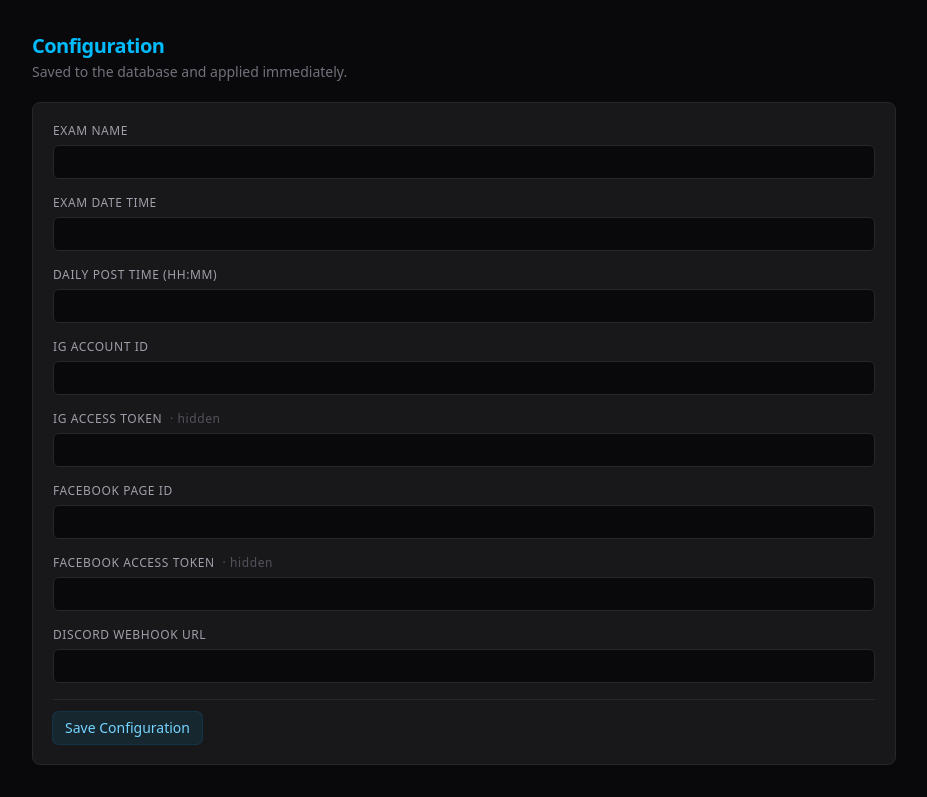
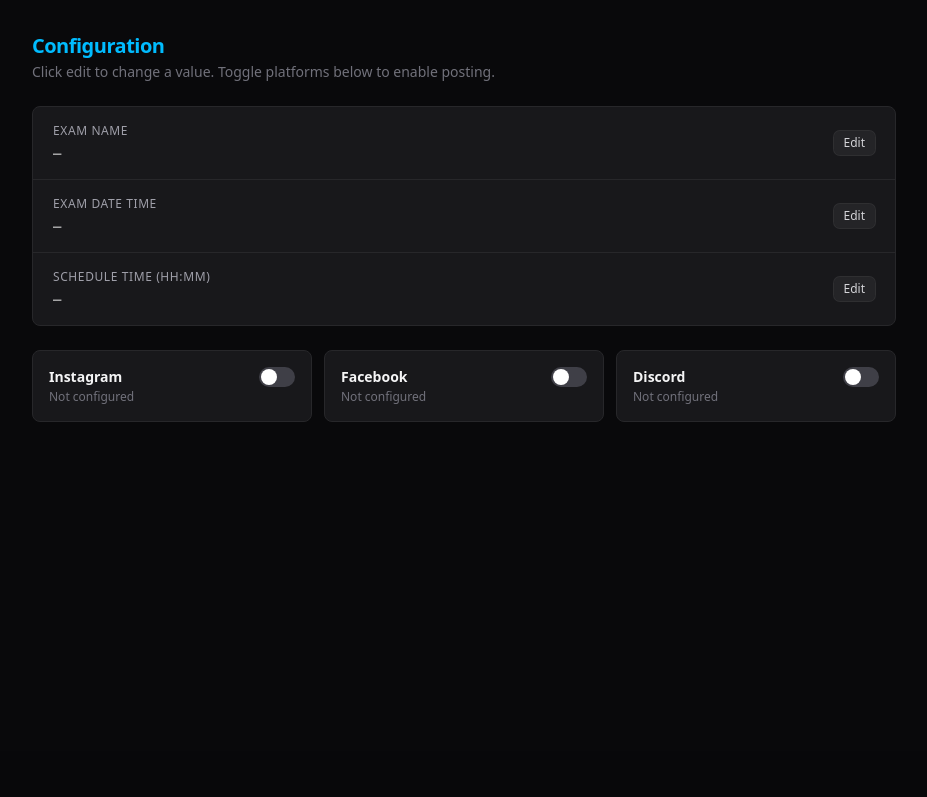
Before and after one commit to ycy-0510/exam-countdown, a FastAPI app: page /config in a window 1280 px wide. Shown: the part 49-846 px from the top of the page, without its empty margins (176-1103 px from the left). After the commit the page ends 471 px from the top, so only its background shows below. Run offline with FastAPI, Linux system fonts and the light colour scheme.

Commit message:
feat: add platform testing and configuration management to web UI

```diff
--- a/src/web/app.py
+++ b/src/web/app.py
@@ -3,6 +3,7 @@ from pathlib import Path
 from fastapi import FastAPI
 from fastapi.templating import Jinja2Templates
 from fastapi.responses import RedirectResponse
+from fastapi.staticfiles import StaticFiles
 
 from .db import init_db
 from . import scheduler
@@ -23,6 +24,10 @@ async def lifespan(app: FastAPI):
 
 app = FastAPI(lifespan=lifespan)
 
+STATIC_DIR = WEB_DIR / "static"
+app.mount("/static", StaticFiles(directory=str(STATIC_DIR)), name="static")
+
+
 @app.get("/")
 async def root():
     return RedirectResponse(url="/config")
--- a/src/web/routes/config.py
+++ b/src/web/routes/config.py
@@ -1,46 +1,118 @@
 from fastapi import APIRouter, Request, Form
 from fastapi.responses import HTMLResponse, RedirectResponse
+from fastapi import HTTPException
+from pydantic import BaseModel
 from ..app import templates
-from ..repository import get_all_configs, upsert_config_bulk, set_schedule_time_in_db
+from ..repository import (
+    get_all_configs,
+    set_schedule_time_in_db,
+    upsert_config,
+    upsert_config_bulk,
+    set_schedule_time_in_db,
+    set_platform_enabled,
+    PLATFORMS,
+)
 from .. import scheduler
+from core.ig_publisher import test_instagram
+from core.fb_publisher import test_facebook
+from core.discord_publisher import test_discord
 
 router = APIRouter(prefix="/config", tags=["config"])
 
-CONFIG_FIELDS = [
+GENERAL_FIELDS = [
     ("exam_name", "Exam Name", "text"),
     ("exam_date_time", "Exam Date Time", "text"),
-    ("schedule_time", "Daily Post Time (HH:MM)", "text"),
-    ("instagram_account_id", "IG Account ID", "text"),
-    ("instagram_access_token", "IG Access Token", "password"),
-    ("facebook_page_id", "Facebook Page ID", "text"),
-    ("facebook_access_token", "Facebook Access Token", "password"),
-    ("discord_webhook_url", "Discord Webhook URL", "text"),
+    ("schedule_time", "Schedule Time (HH:MM)", "text"),
 ]
+
+PLATFORM_FIELDS = {
+    "instagram": [
+        ("instagram_account_id", "Instagram Account ID", "text"),
+        ("instagram_access_token", "Instagram Access Token", "password"),
+    ],
+    "facebook": [
+        ("facebook_page_id", "Facebook Page ID", "text"),
+        ("facebook_access_token", "Facebook Access Token", "password"),
+    ],
+    "discord": [
+        ("discord_webhook_url", "Discord Webhook URL", "url"),
+    ],
+}
 
 
 @router.get("", response_class=HTMLResponse)
-async def show_config(request: Request, message: str | None = None):
+async def show_config(request: Request):
     values = get_all_configs()
+    platforms_state = [
+        {
+            "name": platform.capitalize(),
+            "key": platform,
+            "enabled": values.get(f"{platform}_enabled", "false") == "true",
+            "fields": PLATFORM_FIELDS[platform],
+            "configured": all(
+                values.get(field[0]) for field in PLATFORM_FIELDS[platform]
+            ),
+        }
+        for platform in PLATFORMS
+    ]
     return templates.TemplateResponse(
         request=request,
         name="config.html",
         context={
-            "fields": CONFIG_FIELDS,
+            "general_fields": GENERAL_FIELDS,
+            "platforms": platforms_state,
             "values": values,
-            "message": message,
         },
     )
 
-@router.post("")
-async def save_config(request: Request):
-    form = await request.form()
-    items = {key: str(form.get(key,"")) for key, _ ,_ in CONFIG_FIELDS}
+class FieldUpdate(BaseModel):
+    key: str
+    value: str
 
-    try:
-        set_schedule_time_in_db(items["schedule_time"])
-    except ValueError as e:
-        return RedirectResponse(url=f"/config?message=Invalid schedule time format: {e}", status_code=303)
 
+@router.post("/field")
+async def update_field(payload: FieldUpdate):
+    if payload.key == "schedule_time":
+        try:
+            set_schedule_time_in_db(payload.value)
+            scheduler.apply_schedule_from_db()
+        except ValueError as e:
+            raise HTTPException(status_code=400, detail=f"Invalid schedule time format: {e}")
+    else:
+        upsert_config(payload.key, payload.value)
+    return {"ok": True}
+
+class PlatformUpdate(BaseModel):
+    fields: dict[str, str]
+
+@router.post("/platform/{platform}")
+async def update_platform(platform: str, payload: PlatformUpdate):
+    if platform not in PLATFORMS:
+        raise HTTPException(status_code=404, detail=f"Unknown platform: {platform}")
+    excepted_keys = {f[0] for f in PLATFORM_FIELDS[platform]}
+    items = {k:v for k,v in payload.fields.items() if k in excepted_keys}
     upsert_config_bulk(items)
-    scheduler.apply_schedule_from_db()
-    return RedirectResponse(url="/config?message=Configuration saved successfully", status_code=303)
+    return {"ok": True}
+
+class PlatformToggle(BaseModel):
+    enabled: bool
+
+@router.post("/platform/{platform}/toggle")
+async def toggle_platform(platform: str, payload: PlatformToggle):
+    if platform not in PLATFORMS:
+        raise HTTPException(status_code=404, detail=f"Unknown platform: {platform}")
+    set_platform_enabled(platform, payload.enabled)
+    return {"ok": True, "enabled": payload.enabled}
+
+@router.post("/test/{platform}")
+async def test_platform(platform: str,payload: PlatformUpdate):
+    f = payload.fields
+    if platform == "instagram":
+        ok, msg = test_instagram(f.get("instagram_account_id", ""), f.get("instagram_access_token", ""))
+    elif platform == "facebook":
+        ok, msg = test_facebook(f.get("facebook_page_id", ""), f.get("facebook_access_token", ""))
+    elif platform == "discord":
+        ok, msg = test_discord(f.get("discord_webhook_url", ""))
+    else:
+        raise HTTPException(status_code=404, detail=f"Unknown platform: {platform}")
+    return {"success": ok, "message": msg}
--- /dev/null
+++ b/src/web/static/config.js
@@ -0,0 +1,130 @@
+// Inline edit
+document.querySelectorAll('[data-field-row]').forEach(row => {
+    const key = row.dataset.key;
+    const view = row.querySelector('[data-view]');
+    const input = row.querySelector('[data-edit]');
+    const editBtn = row.querySelector('[data-edit-btn]');
+    const saveBtn = row.querySelector('[data-save-btn]');
+    const cancelBtn = row.querySelector('[data-cancel-btn]');
+
+    function enterEdit() {
+        input.value = view.textContent.trim() === '—' ? '' : view.textContent.trim();
+        view.classList.add('hidden');
+        input.classList.remove('hidden');
+        editBtn.classList.add('hidden');
+        saveBtn.classList.remove('hidden');
+        cancelBtn.classList.remove('hidden');
+        input.focus();
+    }
+
+    function exitEdit(newValue) {
+        if (newValue !== undefined) view.textContent = newValue || '—';
+        view.classList.remove('hidden');
+        input.classList.add('hidden');
+        editBtn.classList.remove('hidden');
+        saveBtn.classList.add('hidden');
+        cancelBtn.classList.add('hidden');
+    }
+
+    editBtn.addEventListener('click', enterEdit);
+    cancelBtn.addEventListener('click', () => exitEdit());
+    saveBtn.addEventListener('click', async () => {
+        const value = input.value.trim();
+        const res = await fetch('/config/field', {
+            method: 'POST',
+            headers: { 'Content-Type': 'application/json' },
+            body: JSON.stringify({ key, value }),
+        });
+        if (res.ok) {
+            exitEdit(value);
+        } else {
+            const err = await res.json().catch(() => ({}));
+            alert(`Save failed: ${err.detail || res.status}`);
+        }
+    });
+});
+
+// Platform toggle
+document.querySelectorAll('[data-platform-toggle]').forEach(toggle => {
+    toggle.addEventListener('change', async (e) => {
+        const platform = e.target.dataset.platform;
+        const enabled = e.target.checked;
+        const res = await fetch(`/config/platform/${platform}/toggle`, {
+            method: 'POST',
+            headers: { 'Content-Type': 'application/json' },
+            body: JSON.stringify({ enabled }),
+        });
+        if (!res.ok) {
+            e.target.checked = !enabled; // revert on failure
+            alert('Toggle failed');
+        }
+    });
+});
+
+//  Modal
+const modal = document.getElementById('platform-modal');
+const modalTitle = modal.querySelector('[data-modal-title]');
+const modalFields = modal.querySelector('[data-modal-fields]');
+const modalResult = modal.querySelector('[data-modal-result]');
+const modalSave = modal.querySelector('[data-modal-save]');
+const modalTest = modal.querySelector('[data-modal-test]');
+modal.querySelectorAll('[data-modal-close]').forEach(b => b.addEventListener('click', () => modal.close()));
+
+const platformsData = JSON.parse(document.getElementById('platform-fields-data').textContent);
+let currentPlatform = null;
+
+function openModal(platform) {
+    currentPlatform = platform;
+    const data = platformsData[platform];
+    modalTitle.textContent = data.name;
+    modalFields.innerHTML = data.fields.map(f => `
+        <div>
+            <label class="block text-xs font-medium text-zinc-400 uppercase tracking-wider mb-1.5">${f.label}</label>
+            <input type="${f.type}" name="${f.key}" value="${data.values[f.key] || ''}"
+                class="block w-full rounded-md bg-zinc-950 border border-zinc-800 text-zinc-100 px-3 py-1.5 text-sm
+                       focus:border-sky-500 focus:ring-2 focus:ring-sky-500/20 focus:outline-none transition" />
+        </div>
+    `).join('');
+    modalResult.classList.add('hidden');
+    modal.showModal();
+}
+
+function collectFields() {
+    const fields = {};
+    modalFields.querySelectorAll('input').forEach(inp => fields[inp.name] = inp.value.trim());
+    return fields;
+}
+
+function showResult(ok, msg) {
+    modalResult.classList.remove('hidden', 'text-emerald-400', 'text-rose-400');
+    modalResult.classList.add(ok ? 'text-emerald-400' : 'text-rose-400');
+    modalResult.textContent = msg;
+}
+
+modalSave.addEventListener('click', async () => {
+    const res = await fetch(`/config/platform/${currentPlatform}`, {
+        method: 'POST',
+        headers: { 'Content-Type': 'application/json' },
+        body: JSON.stringify({ fields: collectFields() }),
+    });
+    if (res.ok) {
+        location.reload();
+    } else {
+        showResult(false, 'Save failed');
+    }
+});
+
+modalTest.addEventListener('click', async () => {
+    showResult(true, 'Testing…');
+    const res = await fetch(`/config/test/${currentPlatform}`, {
+        method: 'POST',
+        headers: { 'Content-Type': 'application/json' },
+        body: JSON.stringify({ fields: collectFields() }),
+    });
+    const data = await res.json();
+    showResult(data.ok, data.message);
+});
+
+document.querySelectorAll('[data-platform-card]').forEach(card => {
+    card.addEventListener('click', () => openModal(card.dataset.platform));
+});
--- a/src/web/templates/config.html
+++ b/src/web/templates/config.html
@@ -2,34 +2,104 @@
 {% block title %}Configuration | Exam Countdown{% endblock %}
 
 {% block content %}
-<div class="mb-5">
+<div class="mb-6">
     <h1 class="text-xl font-semibold text-sky-400 tracking-tight">Configuration</h1>
-    <p class="text-sm text-zinc-500 mt-0.5">Saved to the database and applied immediately.</p>
+    <p class="text-sm text-zinc-500 mt-0.5">Click edit to change a value. Toggle platforms below to enable posting.</p>
 </div>
 
-<form method="post" class="bg-zinc-900 rounded-lg border border-zinc-800 p-5 space-y-4">
-    {% for field_name, field_label, field_type in fields %}
-    <div>
-        <label for="{{ field_name }}" class="block text-xs font-medium text-zinc-400 mb-1.5 uppercase tracking-wider">
-            {{ field_label }}
-            {% if field_type == 'password' %}
-            <span class="ml-1 text-zinc-600 normal-case font-normal">· hidden</span>
-            {% endif %}
-        </label>
-        <input type="{{ field_type }}" id="{{ field_name }}" name="{{ field_name }}"
-            value="{{ values.get(field_name, '') }}" autocomplete="off" class="block w-full rounded-md bg-zinc-950 border border-zinc-800 text-zinc-100 px-3 py-1.5 text-sm
-                   placeholder:text-zinc-600
-                   focus:border-sky-500 focus:ring-2 focus:ring-sky-500/20 focus:outline-none
-                   transition">
+<!-- Inline edit -->
+<section class="bg-zinc-900 rounded-lg border border-zinc-800 mb-6 divide-y divide-zinc-800">
+    {% for key, label, type in general_fields %}
+    <div class="px-5 py-4 flex items-center gap-4" data-field-row data-key="{{ key }}">
+        <div class="flex-1 min-w-0">
+            <div class="text-xs font-medium text-zinc-400 uppercase tracking-wider mb-1">{{ label }}</div>
+
+            <!-- View mode -->
+            <div class="text-sm text-zinc-100 font-mono" data-view>
+                {{ values.get(key, '') or '—' }}
+            </div>
+
+            <!-- Edit mode -->
+            <input type="{{ type }}" value="{{ values.get(key, '') }}" class="hidden block w-full rounded-md bg-zinc-950 border border-zinc-800 text-zinc-100 px-3 py-1.5 text-sm
+                       focus:border-sky-500 focus:ring-2 focus:ring-sky-500/20 focus:outline-none transition"
+                data-edit>
+        </div>
+
+        <button type="button"
+            class="text-xs px-2.5 py-1 rounded-md bg-zinc-100/5 text-zinc-300 ring-1 ring-zinc-100/10 hover:bg-zinc-100/10 transition"
+            data-edit-btn>Edit</button>
+
+        <button type="button"
+            class="hidden text-xs px-2.5 py-1 rounded-md bg-sky-500/10 text-sky-300 ring-1 ring-sky-500/20 hover:bg-sky-500/15 transition"
+            data-save-btn>Save</button>
+
+        <button type="button" class="hidden text-xs px-2.5 py-1 rounded-md text-zinc-500 hover:text-zinc-300 transition"
+            data-cancel-btn>Cancel</button>
     </div>
     {% endfor %}
+</section>
 
-    <div class="pt-3 border-t border-zinc-800">
-        <button type="submit" class="inline-flex items-center px-3 py-1.5 rounded-md bg-sky-500/10 text-sky-300 ring-1 ring-sky-500/20 text-sm font-medium
-                   hover:bg-sky-500/15 hover:text-sky-200 focus:outline-none focus:ring-2 focus:ring-sky-500/40
-                   transition">
-            Save Configuration
-        </button>
+<!-- card-platform -->
+<section class="grid grid-cols-1 md:grid-cols-3 gap-3 mb-6">
+    {% for p in platforms %}
+    <div class="bg-zinc-900 rounded-lg border border-zinc-800 p-4 flex items-start gap-3
+                hover:border-zinc-700 cursor-pointer transition" data-platform-card data-platform="{{ p.key }}">
+        <div class="flex-1 min-w-0">
+            <div class="text-sm font-semibold text-zinc-100">{{ p.name }}</div>
+            <div class="text-xs text-zinc-500 mt-0.5">
+                {% if p.configured %}Configured{% else %}Not configured{% endif %}
+            </div>
+        </div>
+
+        <!-- Toggle switch -->
+        <label class="relative inline-flex items-center cursor-pointer shrink-0" onclick="event.stopPropagation()">
+            <input type="checkbox" class="sr-only peer" data-platform-toggle data-platform="{{ p.key }}" {% if p.enabled
+                %}checked{% endif %}>
+            <div class="w-9 h-5 bg-zinc-700 rounded-full peer-checked:bg-sky-500/60
+                        after:content-[''] after:absolute after:top-0.5 after:left-0.5
+                        after:bg-white after:rounded-full after:h-4 after:w-4 after:transition
+                        peer-checked:after:translate-x-4"></div>
+        </label>
     </div>
-</form>
+    {% endfor %}
+</section>
+
+<!-- modal -->
+<dialog id="platform-modal"
+    class="bg-zinc-900 text-zinc-200 rounded-lg border border-zinc-800 p-0 backdrop:bg-black/60 backdrop:backdrop-blur-sm w-full max-w-md m-auto inset-0 ">
+    <div class="p-5 border-b border-zinc-800 flex items-center justify-between">
+        <h2 class="text-sm font-semibold text-sky-400" data-modal-title>—</h2>
+        <button type="button" class="text-zinc-500 hover:text-zinc-200" data-modal-close>✕</button>
+    </div>
+    <div class="p-5 space-y-4" data-modal-fields></div>
+    <div class="p-5 border-t border-zinc-800 flex items-center justify-between gap-3">
+        <button type="button"
+            class="text-xs px-2.5 py-1.5 rounded-md bg-zinc-100/5 text-zinc-300 ring-1 ring-zinc-100/10 hover:bg-zinc-100/10 transition"
+            data-modal-test>Test</button>
+        <div class="flex items-center gap-2">
+            <button type="button" class="text-xs px-2.5 py-1.5 rounded-md text-zinc-500 hover:text-zinc-300"
+                data-modal-close>Cancel</button>
+            <button type="button"
+                class="text-xs px-3 py-1.5 rounded-md bg-sky-500/10 text-sky-300 ring-1 ring-sky-500/20 hover:bg-sky-500/15 transition"
+                data-modal-save>Save</button>
+        </div>
+    </div>
+    <div class="px-5 pb-5 text-xs hidden" data-modal-result></div>
+</dialog>
+
+<script id="platform-fields-data" type="application/json">
+{
+{% for p in platforms %}
+"{{ p.key }}": {
+    "name": "{{ p.name }}",
+    "fields": [{% for fk, fl, ft in p.fields %}{"key": "{{ fk }}", "label": "{{ fl }}", "type": "{{ ft }}"}{% if not loop.last %},{% endif %}{% endfor %}],
+    "values": {
+        {% for fk, fl, ft in p.fields %}"{{ fk }}": {{ (values.get(fk) or '')|tojson }}{% if not loop.last %},{% endif %}{% endfor %}
+    }
+}{% if not loop.last %},{% endif %}
+{% endfor %}
+}
+</script>
+
+<script src="/static/config.js"></script>
 {% endblock %}
```
Also changed, not shown: src/core/discord_publisher.py (+13 -0 lines), src/core/fb_publisher.py (+20 -0 lines), src/core/ig_publisher.py (+36 -12 lines), src/core/job.py (+10 -3 lines), src/web/repository.py (+29 -5 lines).
